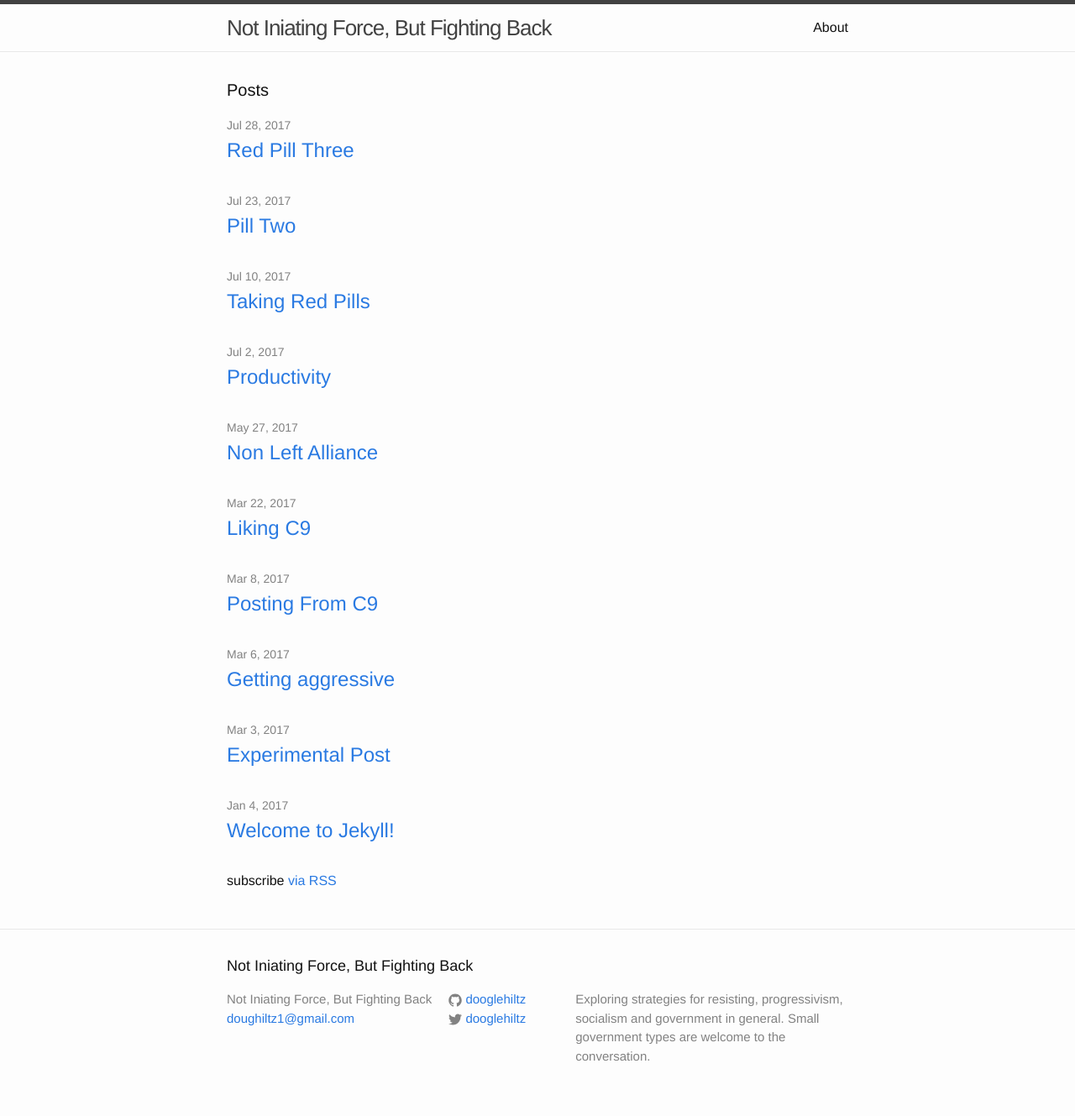
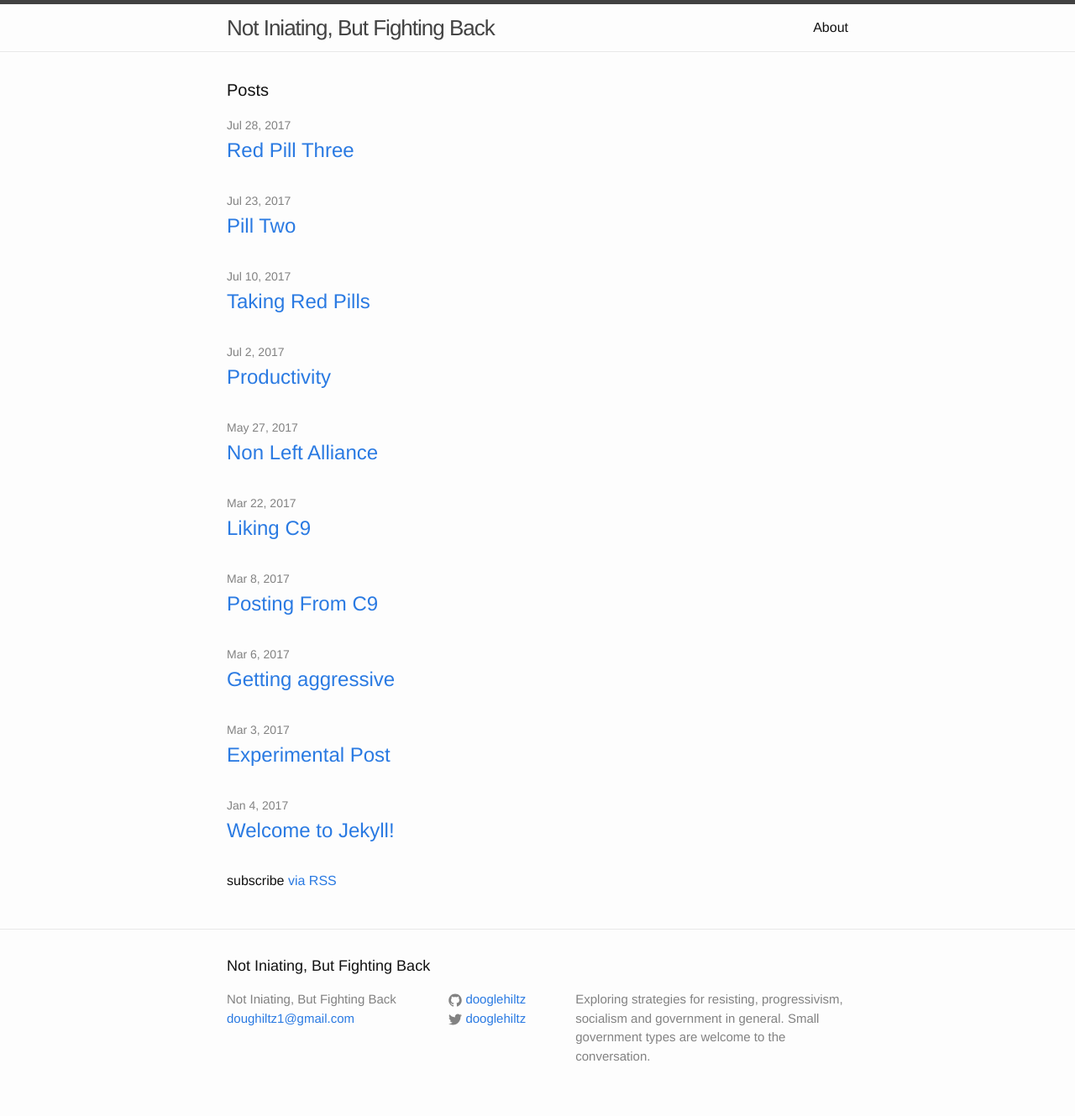
Before and after one commit to dooglehiltz/dooglehiltz.github.io, a Jekyll site: the page built from index.html, in a window 1280 px wide. Shown: the whole page at 84% size. Built offline with Jekyll 4.4.1, drawn with Linux system fonts in a browser that asks for light colours.

Commit message:
initiating force

```diff
--- a/_config.yml
+++ b/_config.yml
@@ -6,7 +6,7 @@
 # 'jekyll serve'. If you change this file, please restart the server process.
 
 # Site settings
-title: "Not Iniating Force, But Fighting Back"
+title: "Not Iniating, But Fighting Back"
 email: doughiltz1@gmail.com
 description: > # this means to ignore newlines until "baseurl:"
   Exploring strategies for resisting, progressivism, socialism and government in
```
